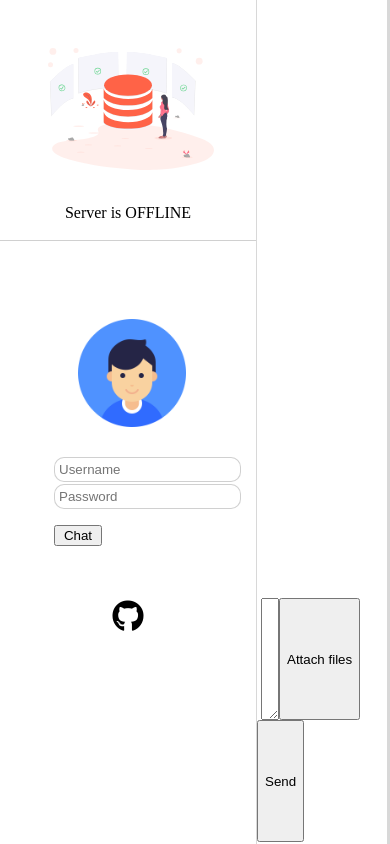
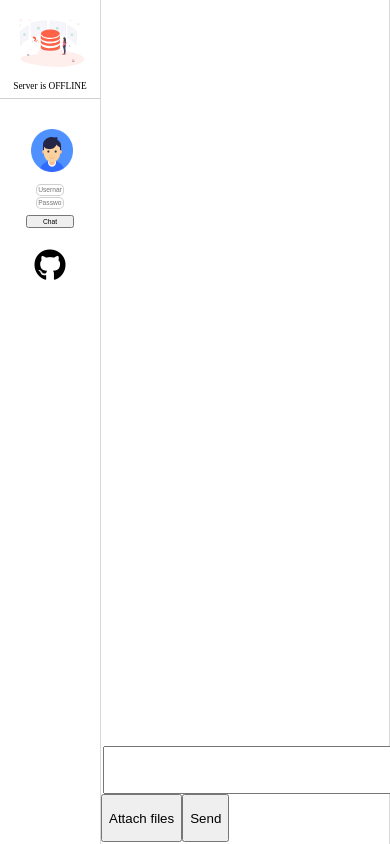
Before and after one commit to lafeo/publicBlog, a website: page public/index.html in a window 390 px wide. Drawn offline with nearby package versions, Linux system fonts and the light colour scheme; no server answers.

Commit message:
RESPONSIVE
This new changed just allows the users to use this on devices with smaller devices.

```diff
--- a/public/index.html
+++ b/public/index.html
@@ -14,10 +14,10 @@
 
         </div>
         <div id="user">
-            <img height="108px" src="user.png" style="margin: 24px;">
+            <img id="userPNG" src="user.png">
             <input id="username" name="text" type="text" placeholder="Username">
             <input id="password" name="username" type="text" placeholder="Password">
-            <button id="inputButton" onclick="login()" style="width: 48px;">Chat</button>
+            <button id="inputButton" onclick="login()">Chat</button>
         </div>
         <div class="footerSide" style="text-align: center">
           <a href="https://github.com/lafeo/publicBlog" target="about:blank"><i style="font-size: 24pt" class="fab fa-github"></i></a>
@@ -27,8 +27,8 @@
         <div id="ml" style="width: 100%; height: calc(100% - 128px); overflow: scroll;">
 
         </div>
-        <div style="position: fixed; bottom: 2px; width: calc(100% - 258px);">
-                <textarea id="txtarea" style="width: calc(100% - 156px);" placeholder="Type and share to the global Chat">
+        <div id="abSENDER">
+                <textarea id="txtarea" placeholder="Type and share to the global Chat">
                     </textarea>
                     <button class="mess_barEDIT">Attach files</button>
                     <button class="mess_barEDIT" onclick="sendMes()">Send</button>
@@ -41,14 +41,14 @@
 
 <script>
   var socket = io('https://limitless-thicket-21546.herokuapp.com/');
-  document.getElementById("online").innerHTML='<img height="122px" src="redStatus.svg" style="margin: 30px;"> Server is OFFLINE';
+  document.getElementById("online").innerHTML='<img id="onlinePIC" src="redStatus.svg"> Server is OFFLINE';
   socket.on('connect', () => {
   console.log(socket.connected); // true
-  document.getElementById("online").innerHTML='<img height="122px" src="greenStatus.svg" style="margin: 30px;"> Server is ONLINE'
+  document.getElementById("online").innerHTML='<img id="onlinePIC" src="greenStatus.svg"> Server is ONLINE'
 
 });
 socket.on('disconnect', () => {
-    document.getElementById("online").innerHTML='<img height="122px" src="redStatus.svg" style="margin: 30px;"> Server is OFFLINE';
+    document.getElementById("online").innerHTML='<img id="onlinePIC" src="redStatus.svg"> Server is OFFLINE';
 });
 </script>
 
@@ -138,10 +138,10 @@ function startLoop(){
         var firebaseRef = new Firebase('https://publicblog-lafeo.firebaseio.com');
         firebaseRef.child('.info/connected').on('value', function(connectedSnap) {
             if (connectedSnap.val() === true) {
-                getElementById("online").innerHTML='<img height="122px" src="greenStatus.svg" style="margin: 30px;"> Server is ONLINE'
+                getElementById("online").innerHTML='<img id="onlinePIC"  src="greenStatus.svg"> Server is ONLINE'
   } else {
     /* we're disconnected! */
-    getElementById("online").innerHTML='<img height="122px" src="redStatus.svg" style="margin: 30px;"> Server is OFFLINE'
+    getElementById("online").innerHTML='<img id="onlinePIC" src="redStatus.svg"> Server is OFFLINE'
   }
 });
         setTimeout(this, 5000
--- a/public/sheet.css
+++ b/public/sheet.css
@@ -4,28 +4,41 @@ body, html{
     height: 100%;
     background: rgba(199, 199, 199, 0.445);
     margin: 0;
+    font-size: 14pt;
 }
 .side_bar{
     background: #fff;
     width: 256px;
     min-height: 100%;
     float: left;
+    text-align: center;
 }
 #online{
     text-align: center;
     border-bottom: 1px solid rgba(172, 172, 172, 0.562);
     padding: 18px;
 }
+#userPNG{
+    height: 108px;
+    margin: 18px;
+}
 #user{
     margin: 48px;
     padding: 6px;
 
+}
+#abSENDER{
+    position: fixed;
+    bottom: 2px;
+    width: calc(100% - 280px);
 }
 input{
     margin-top: 2px;
 }
 #inputButton{
     margin-top: 16px;
+    width: 48px;
+
 }
 #username, #password{
     border: 1px solid rgba(172, 172, 172, 0.562);
@@ -42,13 +55,13 @@ input{
     box-sizing: border-box;
 }
 #txtarea{
-    width: 60%;
     height: 122px;
     font-family: inherit;
     padding: 8px;
     box-sizing: border-box;
     margin-left: 4px;
     float: left;
+    width: calc(100% - 156px);
 }
 .mess_barEDIT{
     height: 122px;
@@ -57,6 +70,10 @@ a{
     text-decoration: none;
     color: #000;
     cursor: pointer;
+}
+#onlinePIC{
+    height:122px;
+    margin: 30px;
 }
 a:active{
     color: #000;
@@ -71,3 +88,107 @@ a:hover{
 .sender{
     font-weight: 800;
 }
+@media(max-width: 456px){
+    #onlinePIC{
+        height: 48px;
+    }
+    body{
+        font-size: 7pt;
+    }
+    .side_bar{
+        width: 100px;
+    }
+    #online{
+        text-align: center;
+        border-bottom: 1px solid rgba(172, 172, 172, 0.562);
+        padding: 7.074px;
+    }
+    #user{
+        margin: 18.864px;
+        padding: 2.358px;
+
+    }
+    #userPNG{
+        height: 108px;
+        margin: 24px;
+    }
+    input{
+        margin-top: .8px;
+    }
+    #abSENDER{
+        position: fixed;
+        bottom: 2px;
+        width: 100%;
+    }
+    #inputButton{
+        margin-top: 6.288px;
+        font-size: 5pt;
+       }
+    #username, #password{
+        border: 1px solid rgba(172, 172, 172, 0.562);
+        border-radius: 5px;
+        padding: 1.572px;
+        width: 50%;
+        font-size: 5pt;
+        box-sizing: border-box;
+    }
+    .mess_bar{
+        background: #fff;
+        margin-left: 1px;
+        width: calc(100% - 102.18px);
+        height: 100%;
+        float: left;
+        box-sizing: border-box;
+    }
+    #txtarea{
+        width: 100%;
+        height: 47.946px;
+        font-family: inherit;
+        padding: 3.144px;
+        box-sizing: border-box;
+        margin-left: 1.572px;
+        float: left;
+    }
+    .mess_barEDIT{
+        height: 47.946px;
+        float: left;
+    }
+    a{
+        text-decoration: none;
+        color: #000;
+        cursor: pointer;
+    }
+    #onlinePIC{
+        height:47.946px;
+        margin: 11.79px;
+    }
+    a:active{
+        color: #000;
+    }
+    a:hover{
+        color: rgb(71, 71, 71);
+    }
+    .msg{
+        padding: 6.288px;
+        border-bottom: solid 1px rgba(172, 172, 172, 0.562);;
+    }
+    .sender{
+        font-weight: 800;
+    }
+    #userPNG{
+        height: 42.44px;
+        margin: 9.432px;
+    }
+}
+@media(max-width: 760px){
+    #txtarea{
+        width: 100%;
+        height: 47.946px;
+        font-family: inherit;
+        padding: 3.144px;
+        box-sizing: border-box;
+        margin-left: 1.572px;
+        float: left;
+    }
+
+}
```
Also changed, not shown: README.md.
